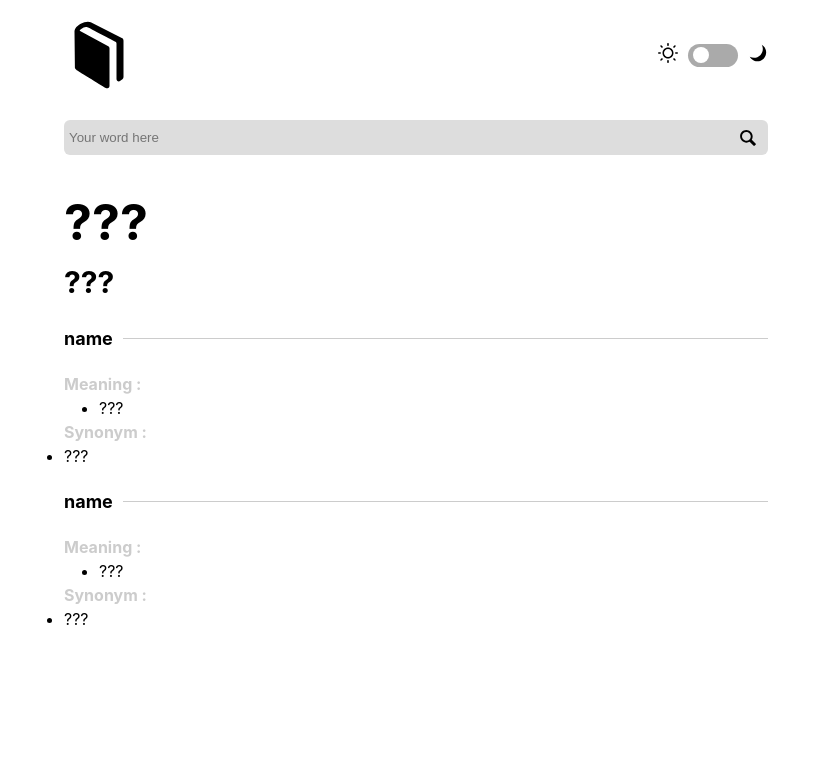
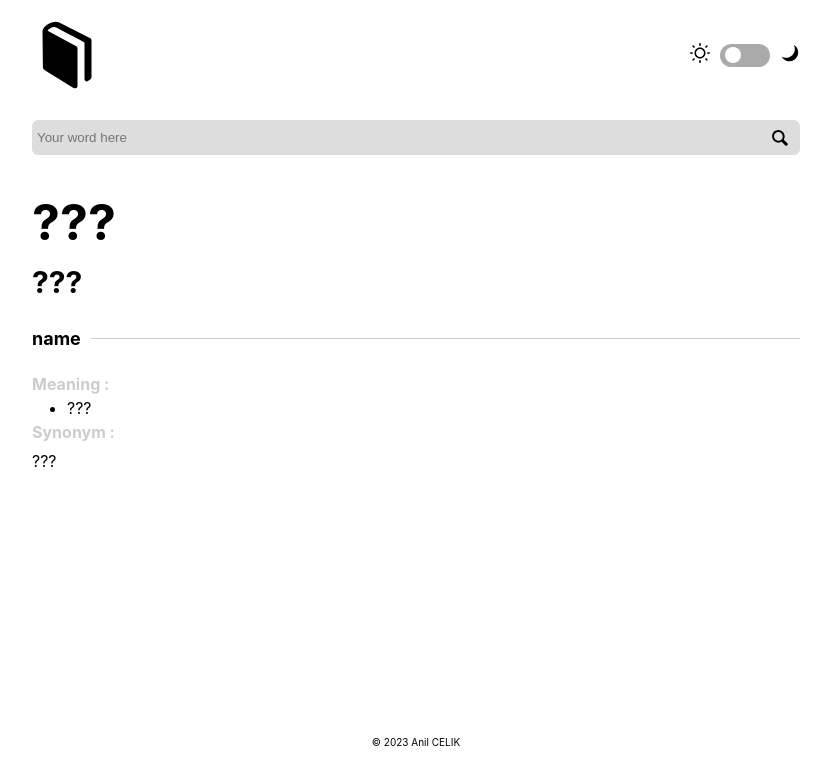
Before and after one commit to AnilC07/dictionarry-app, a React (Create React App) app: page / in a window 1280 px wide. Shown: the top 784 px of the page, without its empty margins (224-1055 px from the left). Built offline with nearby package versions, Linux system fonts and the light colour scheme.

Commit message:
simplify app and add context for darkmode

```diff
--- a/src/App.js
+++ b/src/App.js
@@ -1,5 +1,7 @@
+import { useState } from "react";
 
-import {useState } from "react";
+import ThemeCtx from "./ThemeCtx";
+
 import classes from "./App.module.css";
 import Definition from "./components/Definition";
 
@@ -13,7 +15,7 @@ function App() {
   const [datas, setDatas] = useState([]);
 
   const launchRequest = (enteredWord) => {
-    if (enteredWord !== '') {
+    if (enteredWord !== "") {
       fetch(`https://api.dictionaryapi.dev/api/v2/entries/en/${enteredWord}`)
         .then((header) => header.json())
         .then((res) => {
@@ -25,17 +27,24 @@ function App() {
   };
 
   return (
+    <>
       <div className={classes.main}>
+        <ThemeCtx>
           <Header />
+        </ThemeCtx>
         <Search launchReq={launchRequest} />
         <Word datas={datas} />
         <SectionSeparator datas={datas} />
         <Definition datas={datas} />
-          <SectionSeparator datas={datas} />
-          <Definition datas={datas} />
+        {/* <SectionSeparator datas={datas} /> */}
+        {/* <Definition datas={datas} /> */}
         {/* <SectionSeparator /> */}
         {/* <Source datas={datas}/> */}
       </div>
+      <div className="copyright">
+        &copy; {new Date().getFullYear()} Anil CELIK
+      </div>
+    </>
   );
 }
 
--- a/src/App.module.css
+++ b/src/App.module.css
@@ -1,5 +1,5 @@
 .main{
-  width: 55%;
+  width: 60%;
   margin: 0 auto;
   padding-top: 20px;
 }
--- /dev/null
+++ b/src/ThemeCtx.js
@@ -0,0 +1,41 @@
+import React, { createContext, useEffect, useState } from "react";
+
+export const themes = {
+  dark: "dark-content",
+  light: "",
+};
+
+export const ThemeContext = createContext({
+  theme: themes.light,
+  changeTheme: () => {},
+});
+
+ const ThemeCtx = ({ children }) => {
+  const [theme, setTheme] = useState(themes.light);
+
+  const changeTheme = (theme) => {
+    setTheme(theme);
+  };
+
+  useEffect(() => {
+    switch (theme) {
+      case themes.dark:
+        document.body.classList.add("dark-content");
+        break;
+      case themes.light:
+        document.body.classList.remove("dark-content");
+        break;
+      default:
+        console.log("default state");
+    }
+  }, [theme]);
+
+  return (
+    <ThemeContext.Provider value={{ theme: theme, changeTheme: changeTheme }}>
+      {children}
+    </ThemeContext.Provider>
+  );
+};
+
+
+export default ThemeCtx
--- a/src/components/Definition.js
+++ b/src/components/Definition.js
@@ -32,8 +32,8 @@ const Definition = (props) => {
       </div>
       <div className={classes.synonyms}>
         <ListHeading>Synonym : </ListHeading>
-        <ul className={classes.synonym_list}>
-          <li className={classes.synonym_item}>???</li>
+        <ul className={classes.synonyms_list}>
+          <li className={classes.synonyms_item}>???</li>
         </ul>
       </div></>)}
     </section>
--- a/src/components/Header.js
+++ b/src/components/Header.js
@@ -1,26 +1,44 @@
-import React, { useState } from "react";
+import React, { useContext, useEffect, useState } from "react";
 
 import cls from "classnames";
 
+import ThemeCtx , {themes, ThemeContext} from "../ThemeCtx";
 
 import classes from "./Header.module.css";
 
-import logo from "../img/book.svg";
+import blackLogo from "../img/blackBook.svg";
+import whiteLogo from "../img/whiteBook.svg";
 import moon from "../img/moon.svg";
 import sun from "../img/light-up.svg";
 
 const Header = () => {
-  const [displayMode, setDisplayMode] = useState(false)
+  // move indicator
+  const [displayMode, setDisplayMode] = useState(false);
+  // change background
+  const [darkMode, setDarkMode] = useState(false);
 
- const setDisplay = () => {
-   setDisplayMode(!displayMode)
+  const context = useContext(ThemeContext)
+  console.log({context})
+
+  const changeDisplayMode = () => {
+
+              setDarkMode(!darkMode)
+              console.log(ThemeContext)
+              context.changeTheme(darkMode ? themes.dark : themes.light)
+
   }
+
+  useEffect(()=>{
+changeDisplayMode()
+console.log('hello')
+  },[displayMode])
 
 
   return (
     <div className={classes.header}>
       <div className={classes.logo}>
-        <img src={logo} alt="logo" />
+      {!darkMode ? <img src={whiteLogo} alt="logo" />:<img src={blackLogo} alt="logo" />}
+
       </div>
 
       <div className={classes.daynight}>
@@ -28,9 +46,18 @@ const Header = () => {
           <img src={sun} alt="sun" />
         </div>
 
-        <div className={classes.btn}  onClick={setDisplay}>
-          <div className={cls(classes.indicator, displayMode && classes.darkMode)}></div>
-        </div>
+          <div
+            className={classes.btn}
+            onClick={()=>setDisplayMode(!displayMode)}
+          >
+            <div
+              className={cls(
+                classes.indicator,
+                displayMode && classes.darkMode
+              )}
+            ></div>
+          </div>
+
         <div className={classes.moon}>
           <img src={moon} alt="moon" />
         </div>
--- a/src/components/Header.module.css
+++ b/src/components/Header.module.css
@@ -3,7 +3,7 @@
     align-items: center;
     justify-content: space-between;
 
-    background: white;
+    background: transparent;
 }
 
 .logo{
--- a/src/index.css
+++ b/src/index.css
@@ -11,6 +11,7 @@ html{
 
 
 body {
+  height: 100vh;
   margin: 0;
   font-family: -apple-system, BlinkMacSystemFont, 'Segoe UI', 'Roboto', 'Oxygen',
     'Ubuntu', 'Cantarell', 'Fira Sans', 'Droid Sans', 'Helvetica Neue',
@@ -23,3 +24,16 @@ code {
   font-family: source-code-pro, Menlo, Monaco, Consolas, 'Courier New',
     monospace;
 }
+
+.copyright{
+  text-align: center;
+  position: absolute;
+  bottom: 5rem;
+  left: 50%;
+  transform: translateX(-50%);
+}
+
+.dark-content{
+  background-color: #1f263b;
+  color: white;
+}
```
Also changed, not shown: src/index.js (+7 -5 lines), src/hook/ctx.js (added), src/img/blackBook.svg (renamed from src/img/book.svg), src/img/whiteBook.svg (added). Lines whose indentation alone changed are shown as unchanged.
